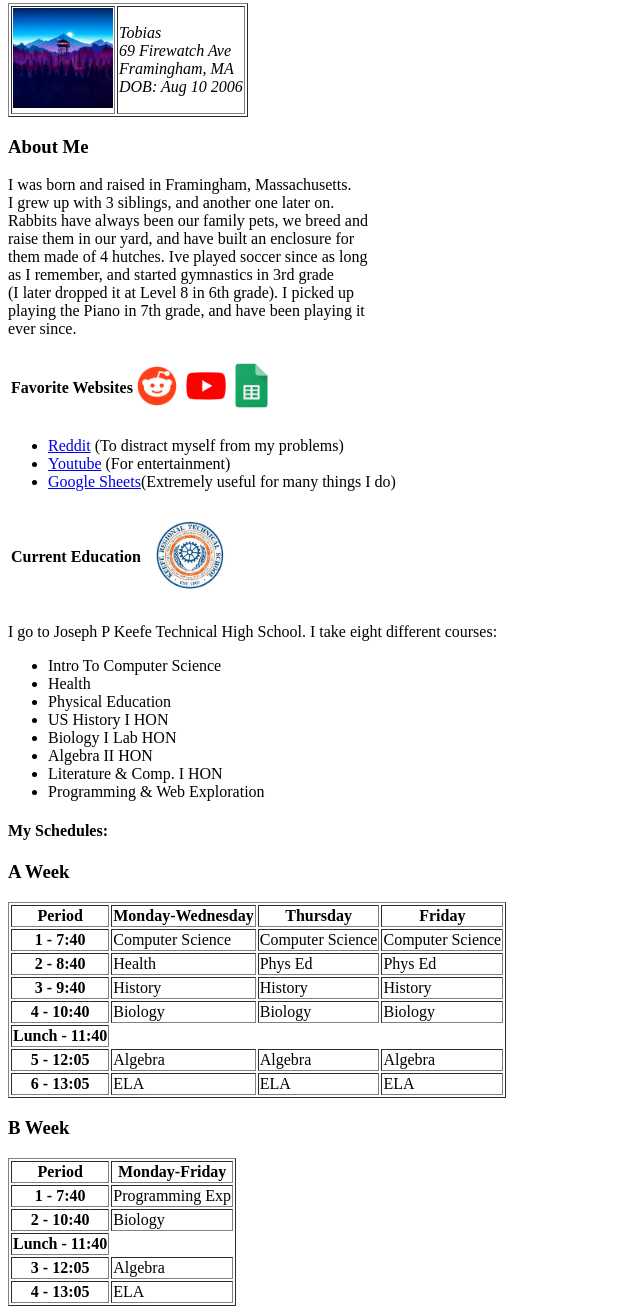
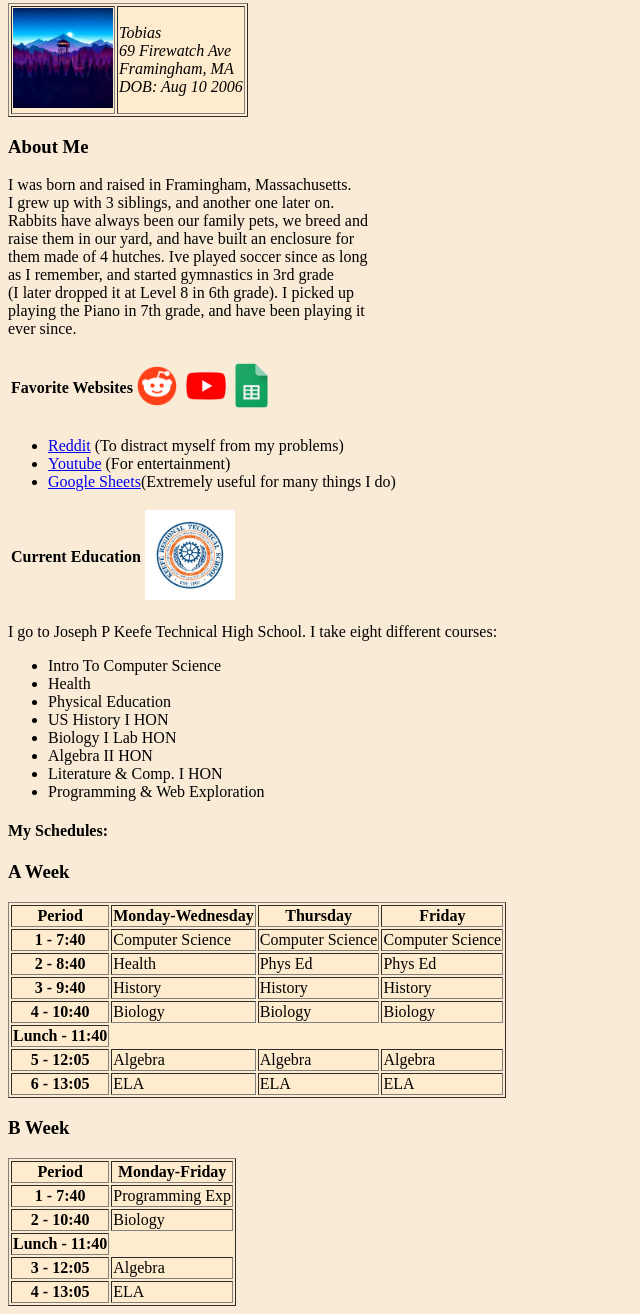
Before and after one commit to KTProg-2024/my-own-webpage-Tkestrel, a plain HTML site: page index.html in a window 1280 px wide. Shown: the part 77-1391 px from the top of the page, without its empty margins (0-640 px from the left). Drawn offline with Linux system fonts and the light colour scheme.

Commit message:
added some css as an experiment

```diff
--- a/index.html
+++ b/index.html
@@ -4,11 +4,11 @@
    <title>Toby</title>
   </head>
 
-  <body>
+  <body style="background-color:antiquewhite">
 
     <h1>Toby Kestrel</h1>
 
-    <table border="1">
+    <table border="1" style="background-color:blanchedalmond">
       <tr>
         <td><img
         src="fw pfp.jpg"
@@ -80,7 +80,7 @@
       <h4>My Schedules:</h4>
       <h3>A Week</h3>
 
-    <table border="1">
+    <table border="1" style="background-color:blanchedalmond">
       <tr>
         <th>Period</th>
         <th>Monday-Wednesday</th>
@@ -130,7 +130,7 @@
 
     <h3>B Week</h3>
 
-    <table border="1">
+    <table border="1" style="background-color:blanchedalmond">
       <tr>
         <th>Period</th>
         <th>Monday-Friday</th>
```
